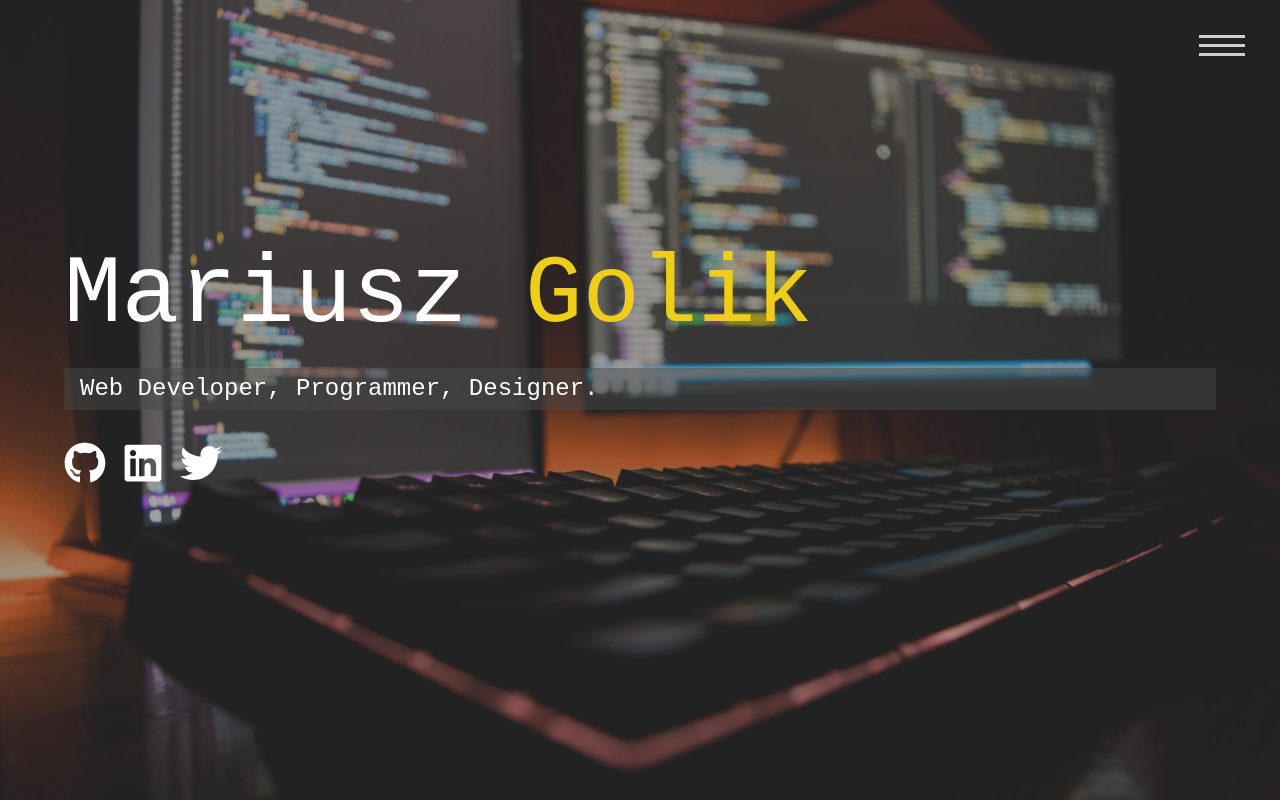
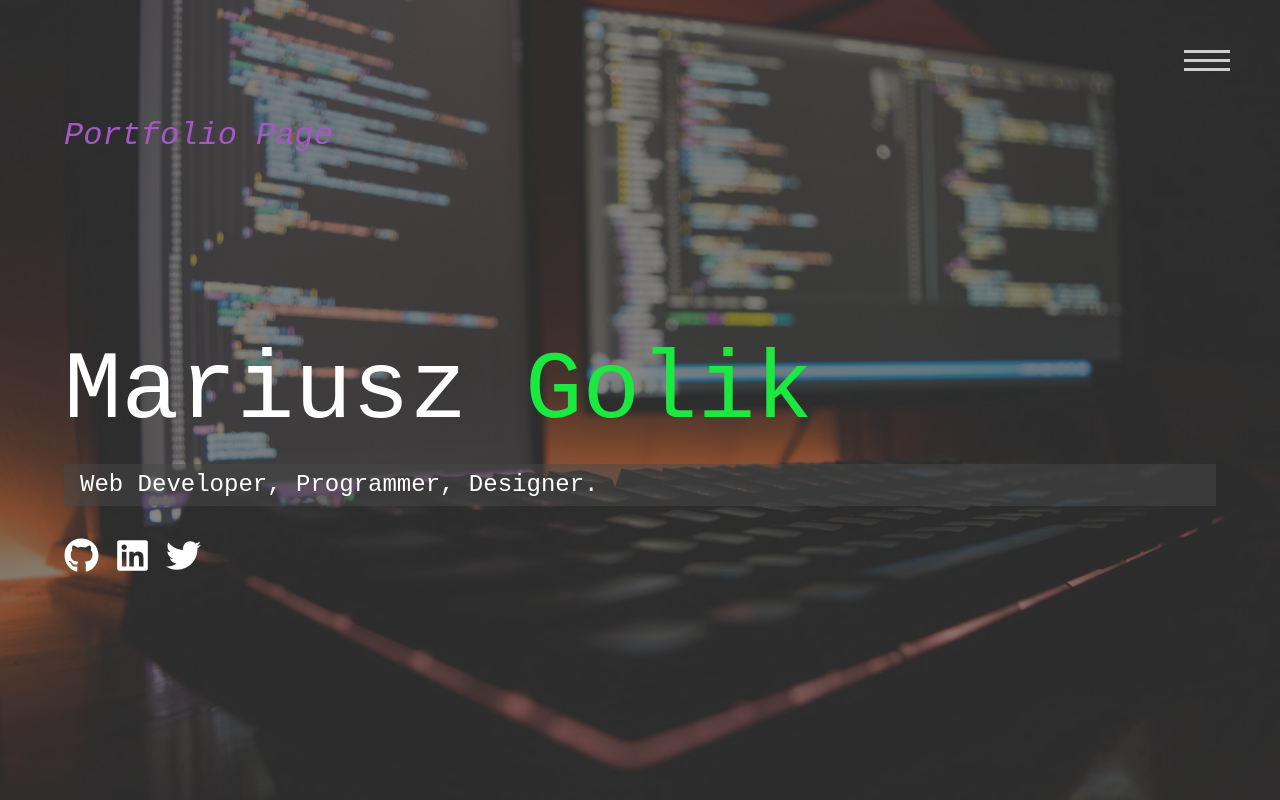
Before and after one commit to jacob-majcen/cv-portfolio-next, a Next.js app: page / in a window 1280 px wide. Built offline with nearby package versions, Linux system fonts and the light colour scheme; a web font is replaced by a local one.

Commit message:
Worked with colors

```diff
--- a/pages/index.js
+++ b/pages/index.js
@@ -14,6 +14,7 @@ export default function Home() {
         />
       </Head>
       <main className={styles.home}>
+        <h3 className="md-heading">Portfolio Page</h3>
         <h1 className="lg-heading">
           Mariusz
           <span className={styles.textSecondary}> Golik</span>
@@ -21,13 +22,13 @@ export default function Home() {
         <h2 className="sm-heading">Web Developer, Programmer, Designer.</h2>
         <div className={styles.icons}>
           <Link href="https://github.com">
-            <FaGithub size={42} className={styles.icon} />
+            <FaGithub size={35} className={styles.icon} />
           </Link>
           <Link href="https://www.linkedin.com">
-            <FaLinkedin size={42} className={styles.icon} />
+            <FaLinkedin size={35} className={styles.icon} />
           </Link>
           <Link href="https://twitter.com">
-            <FaTwitter size={42} className={styles.icon} />
+            <FaTwitter size={35} className={styles.icon} />
           </Link>
         </div>
       </main>
--- a/styles/Background.module.css
+++ b/styles/Background.module.css
@@ -6,8 +6,8 @@
 }
 
 .image {
-  filter: brightness(50%);
+  filter: brightness(30%);
   /* filter: blur(5px); */
-  filter: opacity(50%);
+  filter: opacity(35%);
   z-index: -1;
 }
--- a/styles/Home.module.css
+++ b/styles/Home.module.css
@@ -8,7 +8,7 @@
 }
 
 .textSecondary {
-  color: #eece1a;
+  color: rgb(27, 233, 64);
 }
 
 .icons {
@@ -19,9 +19,11 @@
 .icon {
   cursor: pointer;
   margin-right: 1rem;
+  transition: all 0.5s ease-out;
 }
 
 .icon:hover {
-  color: #eece1a;
-  transition: all 0.5s ease-out;
+  /* color: rgb(110, 101, 101); */
+  color: rgb(177, 62, 223);
+  transform: translateY(-5px);
 }
--- a/styles/globals.css
+++ b/styles/globals.css
@@ -1,10 +1,10 @@
 .menu-btn {
   position: absolute;
   z-index: 3;
-  right: 35px;
-  top: 35px;
+  right: 50px;
+  top: 50px;
   cursor: pointer;
-  transition: all 0.5s ease-out;
+  transition: all 0.4s ease-out;
 }
 .menu-btn .btn-line {
   width: 46px;
@@ -78,12 +78,12 @@
   transform: translate3d(0, 0, 0);
 }
 .menu .nav-item.current > a {
-  color: #eece1a;
+  color: rgb(27, 233, 64);
 }
 .menu .nav-link {
   display: inline-block;
   position: relative;
-  font-size: 3rem;
+  font-size: 2.3rem;
   /* text-transform: uppercase; */
   padding: 1rem 0;
   font-weight: 400;
@@ -92,8 +92,9 @@
   transition: all 0.5s ease-out;
 }
 .menu .nav-link:hover {
-  color: #eece1a;
-  transform: scale(1.25);
+  /* color: #eece1a; */
+  color: rgb(4, 177, 36);
+  transform: scale(1.15);
 }
 
 .nav-item:nth-child(1) {
@@ -111,6 +112,23 @@
 .nav-item:nth-child(4) {
   transition-delay: 0.4s;
 }
+
+/* Menu animation bounce */
+/* .menu-btn {
+  animation: bounce 1200ms ease-in-out infinite;
+}
+
+@keyframes bounce {
+  0% {
+    transform: scale(1);
+  }
+  50% {
+    transform: scale(1.5);
+  }
+  100% {
+    transform: scale(1);
+  }
+} */
 
 * {
   margin: 0;
@@ -139,16 +157,22 @@ h2.lg-heading,
 h3.lg-heading {
   font-size: 6rem;
 }
+
+h3.md-heading {
+  margin-top: 3rem;
+  font-size: 2rem;
+  font-style: italic;
+  color: #a756c7;
+  /* color: #f55c0a; */
+  /* color: rgb(27, 233, 64); */
+}
+
 h1.sm-heading,
 h2.sm-heading,
 h3.sm-heading {
   margin-bottom: 2rem;
   padding: 0.2rem 1rem;
   background: rgba(73, 73, 73, 0.5);
-}
-
-.lg-heading.hide {
-  display: none;
 }
 
 header {
```
